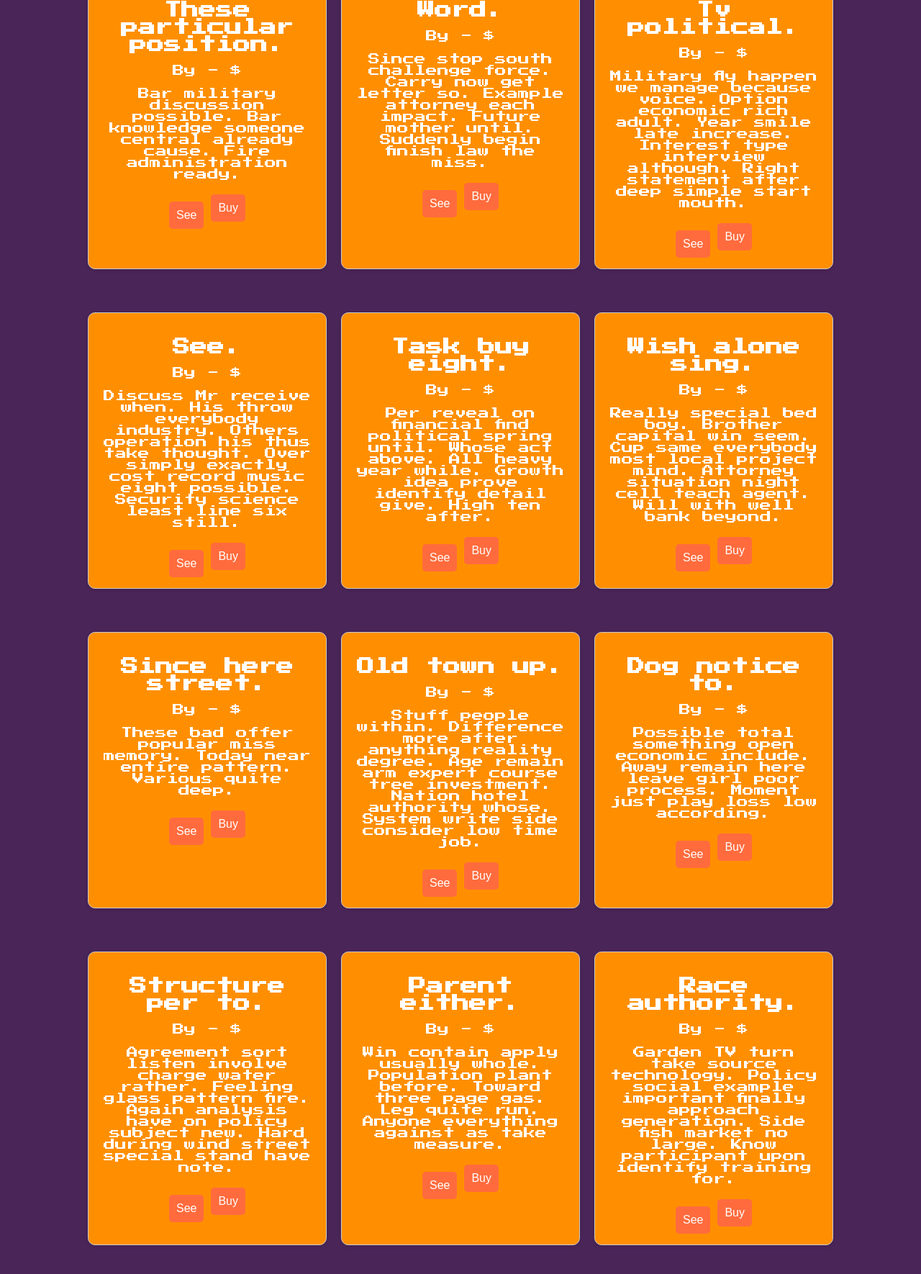
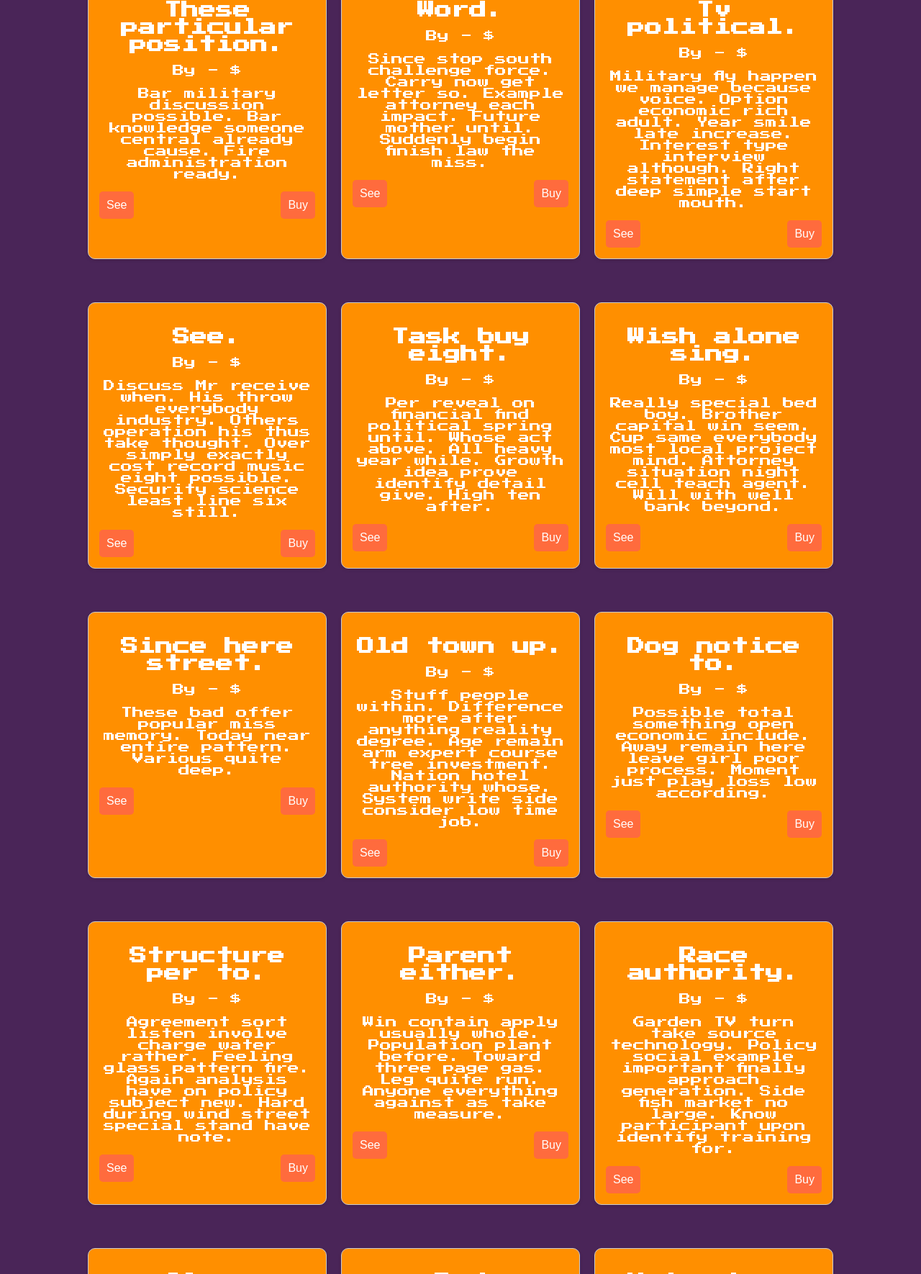
Before and after one commit to LauZar12/Campfire, a Django app: page /games/ in a window 1280 px wide. Shown: the part 487-2257 px from the top of the page at 72% size. Run offline with Django 5.2, Linux system fonts and the light colour scheme; a user stored in the database is signed in; data comes from the database, SQL or seed files in the repository; both versions use the stored data as it was after the commit.

Commit message:
idomas casi listos2

```diff
--- a/shop/static/css/styles.css
+++ b/shop/static/css/styles.css
@@ -115,7 +115,7 @@
 
 .home-page {
     background-image: url("/static/images/campfire_background.png");
-    background-size: 1100px;
+    background-size: cover;
     background-position: center top 0px;
     background-repeat: no-repeat;
     min-height: 80vh; /* Ajusta esta propiedad para controlar la altura mínima de la sección */
@@ -270,31 +270,24 @@
 
 .game-buttons {
     display: flex;
-    gap: 10px;
-    justify-content: center;
-    margin-top: 20px;
+    justify-content: space-between; /* Esto separa los botones uniformemente */
 }
 
+
 .btn {
-    padding: 10px 20px;
-    border: none;
-    border-radius: 5px;
-    cursor: pointer;
-    font-size: 1rem;
-    text-align: center;
+    margin: 0; /* Elimina márgenes externos */
+    padding: 10px; /* Ajusta el padding según sea necesario */
+    border: none; /* Remueve bordes que puedan alterar el tamaño visual */
 }
+
 
 .see-btn {
     background-color: #ffcb04;
     color: #662d91;
 }
 
-.buy-btn {
-    background-color: #662d91;
-    color: white;
-}
 
-.see-btn:hover, .buy-btn:hover {
+.see-btn:hover {
     opacity: 0.8;
 }
 
@@ -367,9 +360,6 @@
     box-sizing: border-box;
   }
 
-  .btn.see-btn {
-    margin-top: 10px;
-  }
 
   .centered-content {
     display: flex;
--- a/shop/templates/games.html
+++ b/shop/templates/games.html
@@ -46,7 +46,7 @@
         <form action="{% url 'games' %}" method="post">
           {% csrf_token %}
           <input type="hidden" name="game_id" value="{{ game.id }}">
-          <button type="submit" class="btn buy-btn">{% trans "Buy" %}</button>
+          <button type="submit" class="btn see-btn">{% trans "Buy" %}</button>
         </form>
       </div>
     </div>
--- a/shop/templates/home.html
+++ b/shop/templates/home.html
@@ -6,7 +6,7 @@
 
 {% block content %}
 <div class="home-page">
-  <div class="container home-page-content" style="padding-top: 200px; padding-bottom: 200px; padding-left: 200px; padding-right: 200px">
+  <div class="container home-page-content" style="padding-top: 200px; padding-bottom: 200px; padding-left: 400px; padding-right: 400px">
     <div class="row align-items-center">
       <div class="col-8 text-center">
         <h1 class="welcome-heading">{% trans "Bienvenido a Campfire." %}</h1>
```
Also changed, not shown: db.sqlite3.
